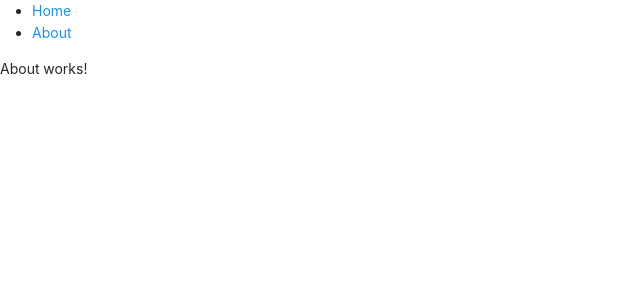
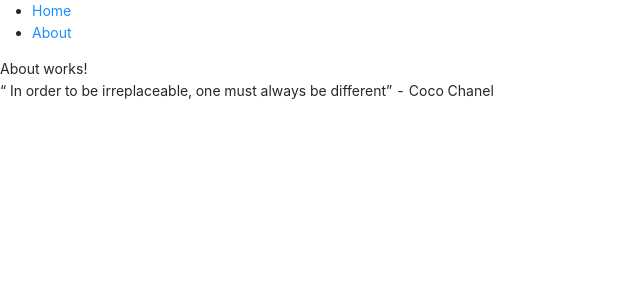
Before and after one commit to erdoganbulut/viterts, a React (Vite) app: page /about in a window 1280 px wide. Shown: the top 300 px of the page, without its empty margins (0-640 px from the left). Built offline with nearby package versions, Linux system fonts and the light colour scheme.

Commit message:
Add dummy shared component and helper

```diff
--- /dev/null
+++ b/src/common/random-number.helper.ts
@@ -0,0 +1,4 @@
+const randomIntFromInterval = (min: number, max: number): number =>
+  Math.floor(Math.random() * (max - min + 1) + min);
+
+export default randomIntFromInterval;
--- /dev/null
+++ b/src/components/shareds/Quote/index.tsx
@@ -0,0 +1,36 @@
+import React from 'react';
+import randomIntFromInterval from '../../../common/random-number.helper';
+
+const Quote = () => {
+  const quotes = [
+    {
+      text: 'Any fool can write code that a computer can understand. Good programmers write code that humans can understand.',
+      author: 'Martin Fowler',
+    },
+    { text: 'First, solve the problem. Then, write the code.', author: 'John Johnson' },
+    { text: 'Experience is the name everyone gives to their mistakes.', author: 'Oscar Wilde' },
+    { text: ' In order to be irreplaceable, one must always be different', author: 'Coco Chanel' },
+    { text: 'Java is to JavaScript what car is to Carpet.', author: 'Chris Heilmann' },
+    { text: 'Knowledge is power.', author: 'Francis Bacon' },
+    {
+      text: 'Sometimes it pays to stay in bed on Monday, rather than spending the rest of the week debugging Monday’s code.',
+      author: 'Dan Salomon',
+    },
+    {
+      text: 'Perfection is achieved not when there is nothing more to add, but rather when there is nothing more to take away.',
+      author: 'Antoine de Saint-Exupery',
+    },
+    { text: 'Ruby is rubbish! PHP is phpantastic!', author: 'Nikita Popov' },
+    { text: ' Code is like humor. When you have to explain it, it’s bad.', author: 'Cory House' },
+  ];
+
+  const randomQuote = quotes[randomIntFromInterval(0, 9)];
+
+  return (
+    <blockquote className="Quote">
+      <q>{randomQuote.text}</q> - {randomQuote.author}
+    </blockquote>
+  );
+};
+
+export default Quote;
--- a/src/routes/About/index.tsx
+++ b/src/routes/About/index.tsx
@@ -1,5 +1,11 @@
 import React from 'react';
+import Quote from '../../components/shareds/Quote';
 
-const About = () => <div className="About">About works!</div>;
+const About = () => (
+  <div className="About">
+    About works!
+    <Quote />
+  </div>
+);
 
 export default About;
--- a/src/routes/Home/index.tsx
+++ b/src/routes/Home/index.tsx
@@ -1,9 +1,11 @@
 import React from 'react';
 import Counter from '../../components/partials/Home/Counter';
+import Quote from '../../components/shareds/Quote';
 
 const Home = () => (
   <div className="Home">
     <Counter />
+    <Quote />
   </div>
 );
 
```
